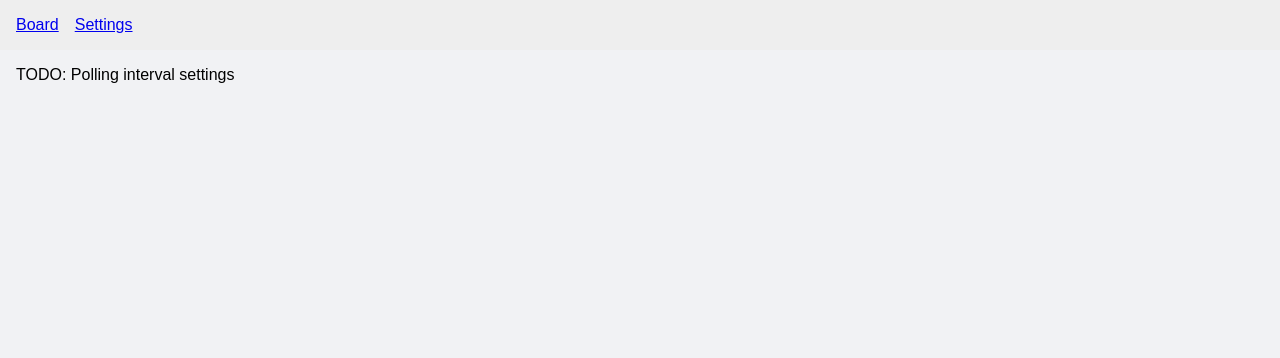
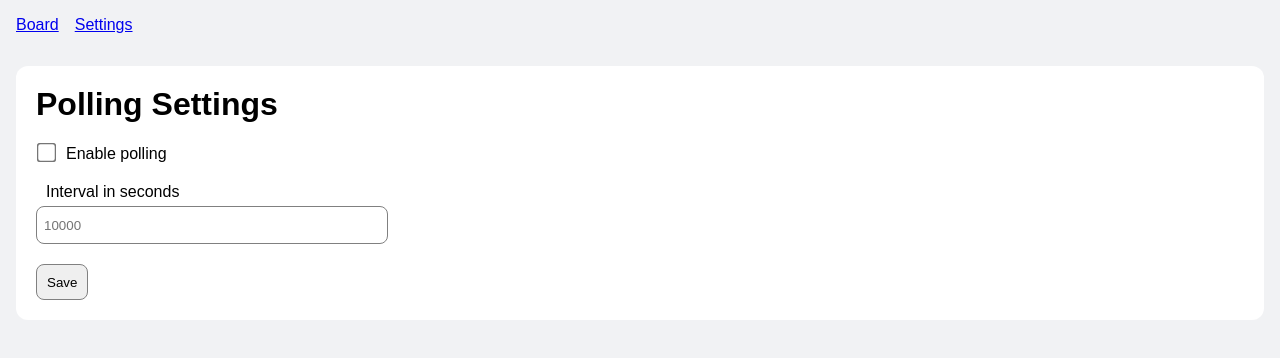
Before and after one commit to Qadriyah/react-case-study, a React (Create React App) app: page /settings in a window 1280 px wide. Shown: the top 358 px of the page. Built offline with nearby package versions, Linux system fonts and the light colour scheme.

Commit message:
Feat: Creates a settings page

```diff
--- /dev/null
+++ b/src/components/Button.tsx
@@ -0,0 +1,15 @@
+import React from "react";
+
+type ButtonProps = React.ButtonHTMLAttributes<HTMLButtonElement>;
+
+const Button: React.FC<ButtonProps> = ({ children, ...props }) => {
+  return (
+    <div className="input-wrapper ">
+      <button {...props} className="button">
+        {children}
+      </button>
+    </div>
+  );
+};
+
+export default Button;
--- /dev/null
+++ b/src/components/Checkbox.tsx
@@ -0,0 +1,20 @@
+import React from "react";
+
+type CheckboxProps = React.InputHTMLAttributes<HTMLInputElement> & {
+  label?: string;
+};
+
+const Checkbox: React.FC<CheckboxProps> = ({ label, ...props }) => {
+  return (
+    <div>
+      <input {...props} type="checkbox" className="checkbox" />
+      {label && (
+        <label htmlFor={props.id} className="label">
+          {label}
+        </label>
+      )}
+    </div>
+  );
+};
+
+export default Checkbox;
--- /dev/null
+++ b/src/components/Input.tsx
@@ -0,0 +1,22 @@
+import React from "react";
+
+type InputProps = React.InputHTMLAttributes<HTMLInputElement> & {
+  label?: string;
+};
+
+const Input: React.FC<InputProps> = ({ label, ...props }) => {
+  return (
+    <div className="input-wrapper">
+      <div>
+        {label && (
+          <label htmlFor={props.id} className="label">
+            {label}
+          </label>
+        )}
+        <input {...props} className="input" />
+      </div>
+    </div>
+  );
+};
+
+export default Input;
--- a/src/components/Navigation.tsx
+++ b/src/components/Navigation.tsx
@@ -1,7 +1,7 @@
 import { Link } from "react-router-dom";
 
 export const Navigation = () => (
-  <nav style={{ padding: "1rem", background: "#eee" }}>
+  <nav style={{ padding: "1rem" }}>
     <Link to="/board" style={{ marginRight: "1rem" }}>
       Board
     </Link>
--- a/src/hooks/usePolling.ts
+++ b/src/hooks/usePolling.ts
@@ -1,13 +1,9 @@
 import React from "react";
-
-type Option = {
-  isPolling?: boolean;
-  interval?: number;
-};
+import { Polling } from "../types";
 
 export const usePolling = (
   callback: (isPolling?: boolean) => Promise<void>,
-  options: Option = { isPolling: true, interval: 10000 }
+  options: Polling = { isPolling: false, interval: 10000 }
 ) => {
   const cbRef = React.useRef(callback);
   cbRef.current = callback;
@@ -20,7 +16,7 @@ export const usePolling = (
     if (options.isPolling) {
       const timerId = setInterval(
         async () => await cbRef.current(options.isPolling),
-        options.interval
+        options.interval as number
       );
       return () => clearInterval(timerId);
     }
--- /dev/null
+++ b/src/hooks/usePollingSettings.ts
@@ -0,0 +1,19 @@
+import React from "react";
+import { Polling } from "../types";
+import { getPollingSettings } from "../utils/helpers";
+
+export function usePollingSettings() {
+  const [settings, setSettings] = React.useState<Polling>({
+    isPolling: false,
+    interval: "",
+  });
+
+  React.useEffect(() => {
+    const data = getPollingSettings();
+    if (Object.hasOwn(data, "isPolling") && Object.hasOwn(data, "interval")) {
+      setSettings(data);
+    }
+  }, []);
+
+  return { settings, setSettings };
+}
--- a/src/index.css
+++ b/src/index.css
@@ -3,18 +3,19 @@
   --foreground: #000000;
 }
 
-/* @media (prefers-color-scheme: dark) {
+@media (prefers-color-scheme: dark) {
   :root {
-    --background: #001529;
-    --foreground: #ededed;
+    /* --background: #001529;
+    --foreground: #ffffff; */
   }
-} */
+}
 
 body {
   padding: 0;
   margin: 0;
   font-family: Arial, Helvetica, sans-serif;
   background-color: var(--background);
+  color: var(--foreground);
 }
 
 h1,
@@ -212,10 +213,42 @@ button {
   white-space: no-wrap;
 }
 
-.skeleton-loader {
-  animation: pulse 2s cubic-bezier(0.4, 0, 0.6, 1) infinite;
-  border-radius: 0.25rem;
-  background-color: #e5e7eb;
-  height: 1rem;
-  margin-bottom: 1rem;
+.form {
+  display: flex;
+  flex-direction: column;
+  gap: 20px;
 }
+
+.input-wrapper {
+  display: flex;
+  width: 100%;
+}
+
+.input {
+  border-radius: 8px;
+  margin-top: 5px;
+  min-height: 22px;
+}
+
+.checkbox {
+  padding: 8px;
+  border-radius: 1px;
+  transform: scale(1.5);
+}
+
+.label {
+  margin-left: 10px;
+}
+
+.button {
+  min-height: 36px;
+  border-radius: 8px;
+  border: solid thin gray;
+  padding: 0 10px;
+}
+
+.card {
+  background-color: #fff;
+  padding: 20px;
+  border-radius: 12px;
+}
--- a/src/pages/BoardPage.tsx
+++ b/src/pages/BoardPage.tsx
@@ -5,6 +5,7 @@ import PageHeader from "../components/PageHeader";
 import SideBar from "../components/SideBar";
 import { useFilteredIssues } from "../hooks/useFilteredIssues";
 import { usePolling } from "../hooks/usePolling";
+import { usePollingSettings } from "../hooks/usePollingSettings";
 import { useIssuesStore } from "../store/useIssuesStore";
 import { FilterType, Issue, IssueStatus } from "../types";
 
@@ -19,7 +20,8 @@ export const BoardPage = () => {
     lastUpdatedIssue,
     undoUpdateIssue,
   } = useIssuesStore();
-  usePolling((isPolling) => fetchIssues(isPolling));
+  const { settings } = usePollingSettings();
+  usePolling(fetchIssues, settings);
   const [activeIssue, setActiveIssue] = React.useState<Issue | null>(null);
   const [search, setSearch] = React.useState("");
   const [filters, setFilters] = React.useState<FilterType>({});
--- a/src/pages/IssueDetailPage.tsx
+++ b/src/pages/IssueDetailPage.tsx
@@ -10,7 +10,7 @@ export const IssueDetailPage = () => {
   const navigate = useNavigate();
   const { issues, fetchIssues, isLoading } = useIssuesStore();
 
-  usePolling(() => fetchIssues(), { isPolling: false });
+  usePolling(fetchIssues);
   const issue = useFetchIssue(id!, issues);
   useAddRecent(issue);
 
--- a/src/pages/SettingsPage.tsx
+++ b/src/pages/SettingsPage.tsx
@@ -1,5 +1,56 @@
-import React from 'react';
+import React from "react";
+import Button from "../components/Button";
+import Checkbox from "../components/Checkbox";
+import Input from "../components/Input";
+import { usePollingSettings } from "../hooks/usePollingSettings";
+import { notify, setPollingSettings } from "../utils/helpers";
 
 export const SettingsPage = () => {
-    return <div style={{ padding: '1rem' }}>TODO: Polling interval settings</div>;
+  const { settings, setSettings } = usePollingSettings();
+
+  const handleSubmit = (event: React.FormEvent) => {
+    event.preventDefault();
+
+    setPollingSettings(settings);
+    notify("Setting have been saved successfully", { type: "success" });
+  };
+
+  return (
+    <main style={{ padding: "1rem" }}>
+      <form className="form card" onSubmit={handleSubmit}>
+        <h1>Polling Settings</h1>
+        <Checkbox
+          type="checkbox"
+          id="isPolling"
+          name="isPolling"
+          label="Enable polling"
+          checked={settings.isPolling}
+          onChange={(e) =>
+            setSettings((prev) => ({
+              ...prev,
+              isPolling: e.target.checked,
+            }))
+          }
+        />
+        <Input
+          type="number"
+          id="interval"
+          name="interval"
+          label="Interval in seconds"
+          placeholder="10000"
+          value={settings.interval}
+          required
+          onChange={(e) =>
+            setSettings((prev) => ({
+              ...prev,
+              interval: e.target.valueAsNumber,
+            }))
+          }
+        />
+        <Button className="button" type="submit">
+          Save
+        </Button>
+      </form>
+    </main>
+  );
 };
--- a/src/types.ts
+++ b/src/types.ts
@@ -29,3 +29,8 @@ export type FilterType = {
   assignee?: string;
   severity?: number | string;
 };
+
+export type Polling = {
+  isPolling: boolean;
+  interval: number | string;
+};
--- a/src/utils/helpers.ts
+++ b/src/utils/helpers.ts
@@ -1,6 +1,6 @@
 import dayjs from "dayjs";
 import { toast, ToastOptions } from "react-toastify";
-import { Issue } from "../types";
+import { Issue, Polling } from "../types";
 
 export const notify = (message: string, options?: ToastOptions) =>
   toast(message, options);
@@ -24,9 +24,20 @@ export const addRecentIssue = (issue: Issue): void => {
   localStorage.setItem("recent", JSON.stringify(updated));
 };
 
-export function getRecentIssues(): Issue[] {
+export const getRecentIssues = (): Issue[] => {
   let data = localStorage.getItem("recent");
   if (!data) data = "[]";
 
   return JSON.parse(data);
-}
+};
+
+export const setPollingSettings = (settings: Polling) => {
+  localStorage.setItem("polling", JSON.stringify(settings));
+};
+
+export const getPollingSettings = () => {
+  let data = localStorage.getItem("polling");
+  if (!data) data = "{}";
+
+  return JSON.parse(data);
+};
```
